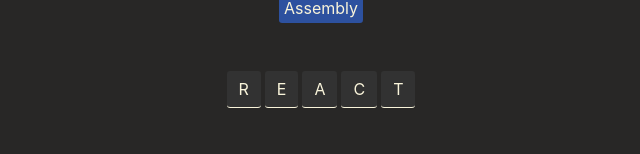
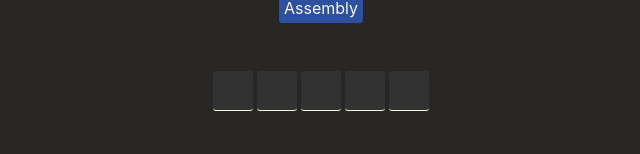
Before and after one commit to dev-ankit-mishra/Assembly-EndGame, a React (Vite) app in the folder assembly-game/: page / in a window 1280 px wide. Shown: the part 384-538 px from the top of the page, without its empty margins (319-959 px from the left). Built offline with nearby package versions, Linux system fonts and the light colour scheme.

Commit message:
Added logic for entering the correct guess to box

```diff
--- a/assembly-game/src/App.jsx
+++ b/assembly-game/src/App.jsx
@@ -36,7 +36,7 @@
 
     const letters=currentWord.split("").map((letter,index)=> {
         return(
-            <span className="word" key={index}>{letter.toUpperCase()}</span>
+            <span className="word" key={index}>{guessWord.includes(letter) && letter.toUpperCase()}</span>
         )
     })
 
--- a/assembly-game/src/index.css
+++ b/assembly-game/src/index.css
@@ -63,6 +63,8 @@
 }
 
 .word{
+    width: 2.5rem;
+    height: 2.5rem;
   background-color: #323232;
   padding: 0.5rem 0.75rem;
   border-radius: 0.2rem;
```
